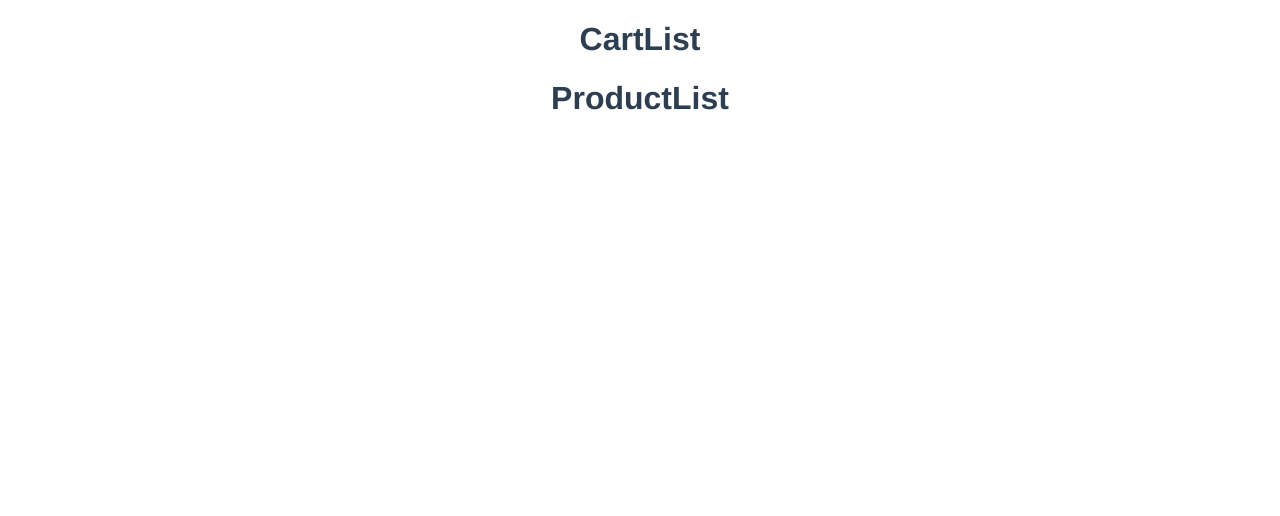
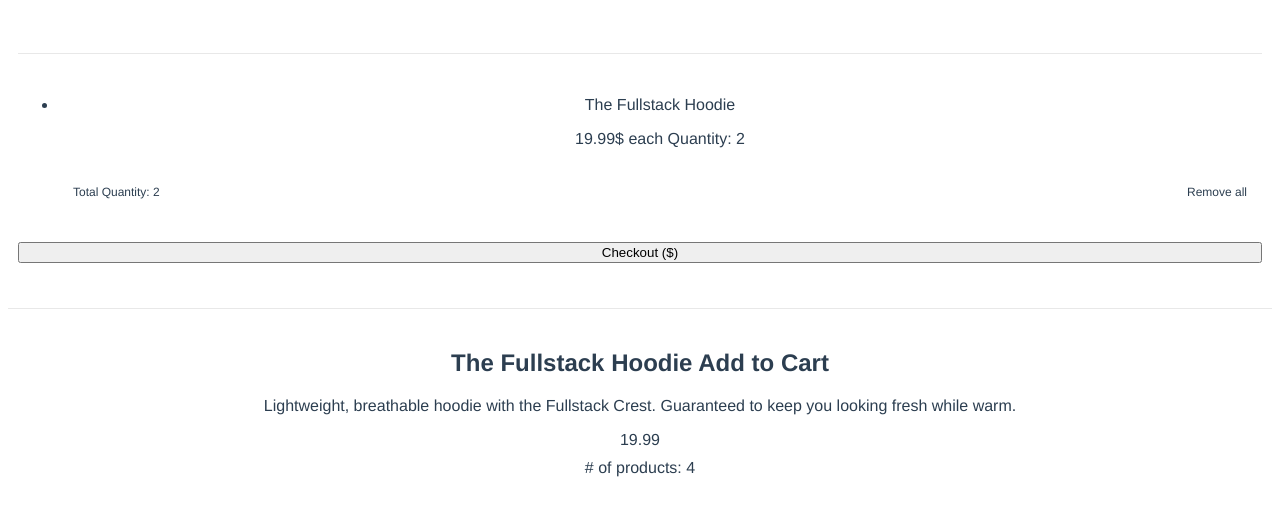
Before and after one commit to razakhalid/shopping-cart, a Vue app: page / in a window 1280 px wide. Shown: the top 516 px of the page. Built offline with nearby package versions, Linux system fonts and the light colour scheme.

Commit message:
created store modules for product and cart

```diff
--- a/src/components/cart/CartList.vue
+++ b/src/components/cart/CartList.vue
@@ -1,11 +1,75 @@
 <template>
-  <div>
-    <h1>CartList</h1>
+  <div id="cart">
+    <div class="cart--header has-text-centered"> <i class="fa fa-2x fa-shopping-cart"></i>
+    </div>
+    <ul>
+      <li class="cart-item">
+      <div>
+        <p class="cart-item--title is-inline">The Fullstack Hoodie</p> <div class="is-pulled-right">
+        <i class="fa fa-arrow-circle-up cart-item--modify"></i>
+        <i class="fa fa-arrow-circle-down cart-item--modify"></i> </div>
+        <div class="cart-item--content">
+          <span class="cart-item--price
+                  has-text-primary
+                  has-text-weight-bold">
+                19.99$ each
+          </span>
+          <span class="cart-item--quantity has-text-grey
+                  is-pulled-right">
+                Quantity: 2
+          </span>
+        </div>
+      </div>
+    </li>
+      <div class="cart-details">
+      <p>Total Quantity: <span class="has-text-weight-bold">2</span></p> <p class="cart-remove-all--text">
+      <i class="fa fa-trash"></i>Remove all </p>
+    </div>
+    </ul>
+    <button class="button is-primary">
+      Checkout (<span class="has-text-weight-bold">$</span>)
+    </button>
   </div>
 </template>
 
 <script>
+import CartListItem from './CartListItem.vue';
 export default {
-  name: 'CartList'
+  name: 'CartList',
+  components: {
+    CartListItem
+  }
 }
 </script>
+
+<style scoped>
+#cart {
+  height: 100%;
+  padding: 30px 10px;
+  display: flex;
+  flex-direction: column;
+  justify-content: center;
+}
+.cart-empty-text {
+  padding: 10px 0;
+}
+.cart--header {
+  border-bottom: 1px solid #e8e8e8;
+  padding-bottom: 15px;
+}
+.cart-item {
+  padding: 10px 0;
+}
+.cart-details {
+  font-size: 12px;
+  display: flex;
+  justify-content: space-between;
+  padding: 15px;
+}
+.cart-remove-all--text {
+  cursor: pointer;
+}
+.cart-remove-all--text .fa {
+  padding-right: 5px;
+}
+</style>
--- /dev/null
+++ b/src/components/cart/CartListItem.vue
@@ -0,0 +1,32 @@
+<template>
+  <div>
+    <p class="cart-item--title is-inline">Item # 1</p>
+    <div class="is-pulled-right">
+      <i
+          class="fa fa-arrow-circle-up cart-item--modify"></i>
+      <i
+          class="fa fa-arrow-circle-down cart-item--modify"></i>
+    </div>
+    <div class="cart-item--content">
+      <span class="cart-item--price has-text-primary has-text-weight-bold">
+        10$ each
+      </span>
+      <span class="cart-item--quantity has-text-grey is-pulled-right">
+        Quantity: 10
+      </span>
+    </div>
+  </div>
+</template>
+
+<script>
+export default {
+  name: 'CartListItem'
+};
+</script>
+
+<style scoped>
+.cart-item--modify {
+  cursor: pointer;
+  margin: 0 1px;
+}
+</style>
--- a/src/components/product/ProductList.vue
+++ b/src/components/product/ProductList.vue
@@ -1,7 +1,26 @@
 <template>
-  <div>
-    <h1>ProductList</h1>
-  </div>
+    <div id="products" class="box">
+      <div class="products--header has-text-centered"> <i class="fa fa-2x fa-user-circle"></i>
+      </div>
+      <div class="product-list">
+        <div class="product-list--item"> <div>
+          <h2 class="has-text-weight-bold">The Fullstack Hoodie
+            <span class="tag
+                is-primary
+                is-pulled-right
+                has-text-white">
+              Add to Cart </span>
+          </h2>
+          <p>Lightweight, breathable hoodie with the Fullstack Crest. Guaranteed to keep you looking fresh while warm.</p>
+          <span class="has-text-primary has-text-weight-bold">
+            <i class="fa fa-usd"></i> 19.99
+          </span>
+        </div>
+        </div>
+      </div>
+      <div class="product-count has-text-right">
+        <span class="has-text-weight-bold"># of products: 4</span> </div>
+    </div>
 </template>
 
 <script>
@@ -9,3 +28,16 @@
   name: 'ProductList'
 }
 </script>
+
+<style scoped>
+.products--header {
+  border-bottom: 1px solid #e8e8e8;
+  padding-bottom: 15px;
+}
+.product-list {
+  padding-top: 10px;
+}
+.product-list--item {
+  padding: 10px 0;
+}
+</style>
--- a/src/store/index.js
+++ b/src/store/index.js
@@ -1,5 +1,7 @@
 import Vue from 'vue'
 import Vuex from 'vuex'
+import product from './modules/product';
+import cart from './modules/cart';
 
 Vue.use(Vuex)
 
@@ -14,4 +16,4 @@
   },
   modules: {
   }
-})
+});
--- /dev/null
+++ b/src/store/modules/cart/index.js
@@ -0,0 +1,24 @@
+const state = {
+
+}
+
+const mutations = {
+
+}
+
+const actions = {
+
+}
+
+const getters = {
+
+}
+
+const cartModule = {
+    state,
+    mutations,
+    actions,
+    getters,
+}
+
+export default cartModule;
--- /dev/null
+++ b/src/store/modules/product/index.js
@@ -0,0 +1,24 @@
+const state = {
+
+}
+
+const mutations = {
+
+}
+
+const actions = {
+
+}
+
+const getters = {
+
+}
+
+const productModule = {
+    state,
+    mutations,
+    actions,
+    getters
+}
+
+export default productModule;
```
